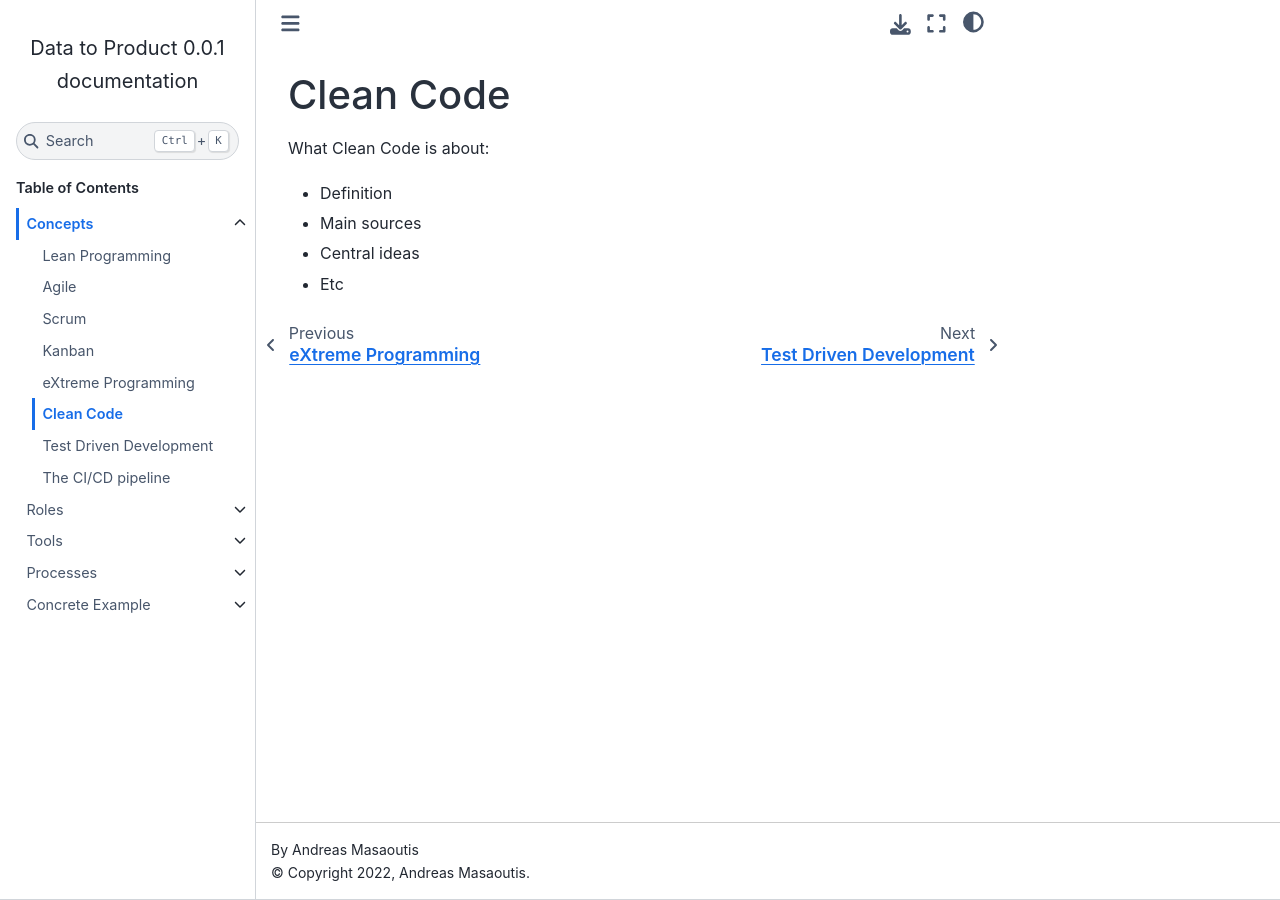
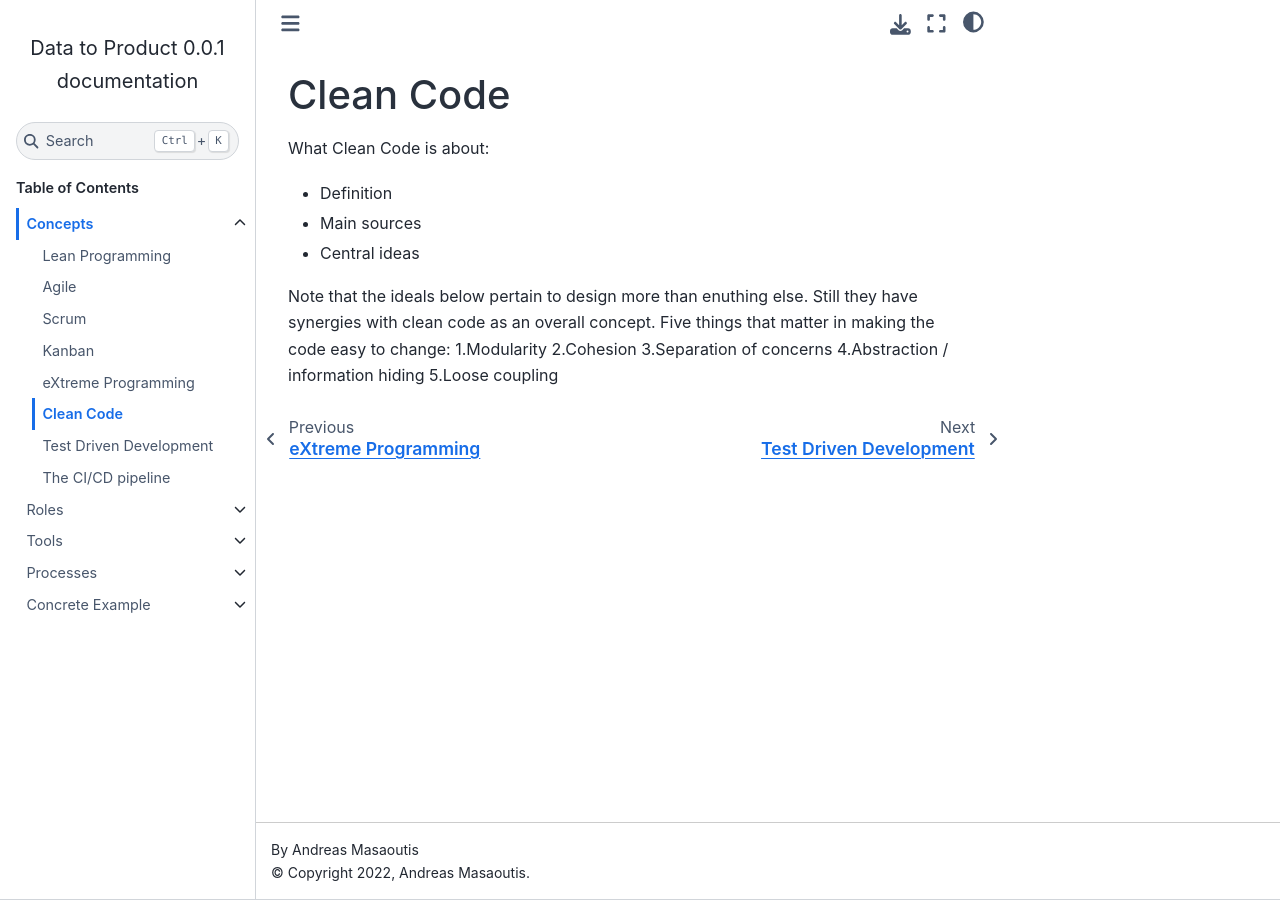
Before and after one commit to andreas-masaoutis/data_to_product_book, a Sphinx documentation site: the page built from source/_files/B7_clean_code.rst, in a window 1280 px wide. Built offline with Sphinx 7.4.7 and the Sphinx Book theme 1.1.4, drawn with Linux system fonts in a browser that asks for light colours; pages that are not in the unit, such as notebooks, are missing from menus.

Commit message:
some design principles

```diff
--- a/source/_files/B7_clean_code.rst
+++ b/source/_files/B7_clean_code.rst
@@ -7,4 +7,11 @@ What Clean Code is about:
 - Definition
 - Main sources
 - Central ideas
-- Etc
+
+Note that the ideals below pertain to design more than enuthing else. Still they have synergies with clean code as an overall concept.
+Five things that matter in making the code easy to change:
+1.Modularity
+2.Cohesion
+3.Separation of concerns
+4.Abstraction / information hiding
+5.Loose coupling
```
